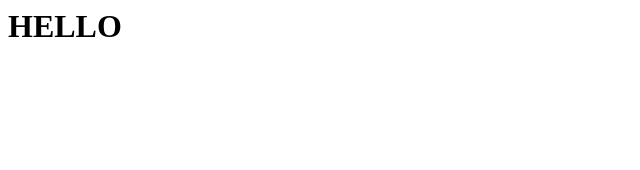
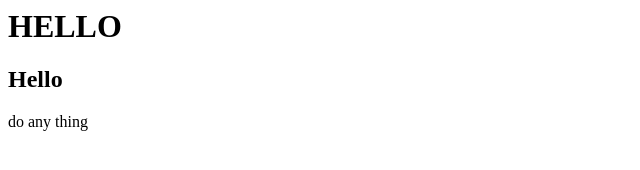
Before and after one commit to TammamAsaad/test, a plain HTML site: page index.html in a window 1280 px wide. Shown: the whole page, without its empty margins (0-640 px from the left). Drawn offline with Linux system fonts and the light colour scheme.

Commit message:
uploded html

```diff
--- a/index.html
+++ b/index.html
@@ -1,8 +1,11 @@
 <!doctypem html>
 <html>
 <head>
+<title>hoola</title>
 </head>
 <bodt>
 <h1>HELLO</h1>
+<h2>Hello</h2>
+<p> do any thing</p>
 </body>
 </html>
```
